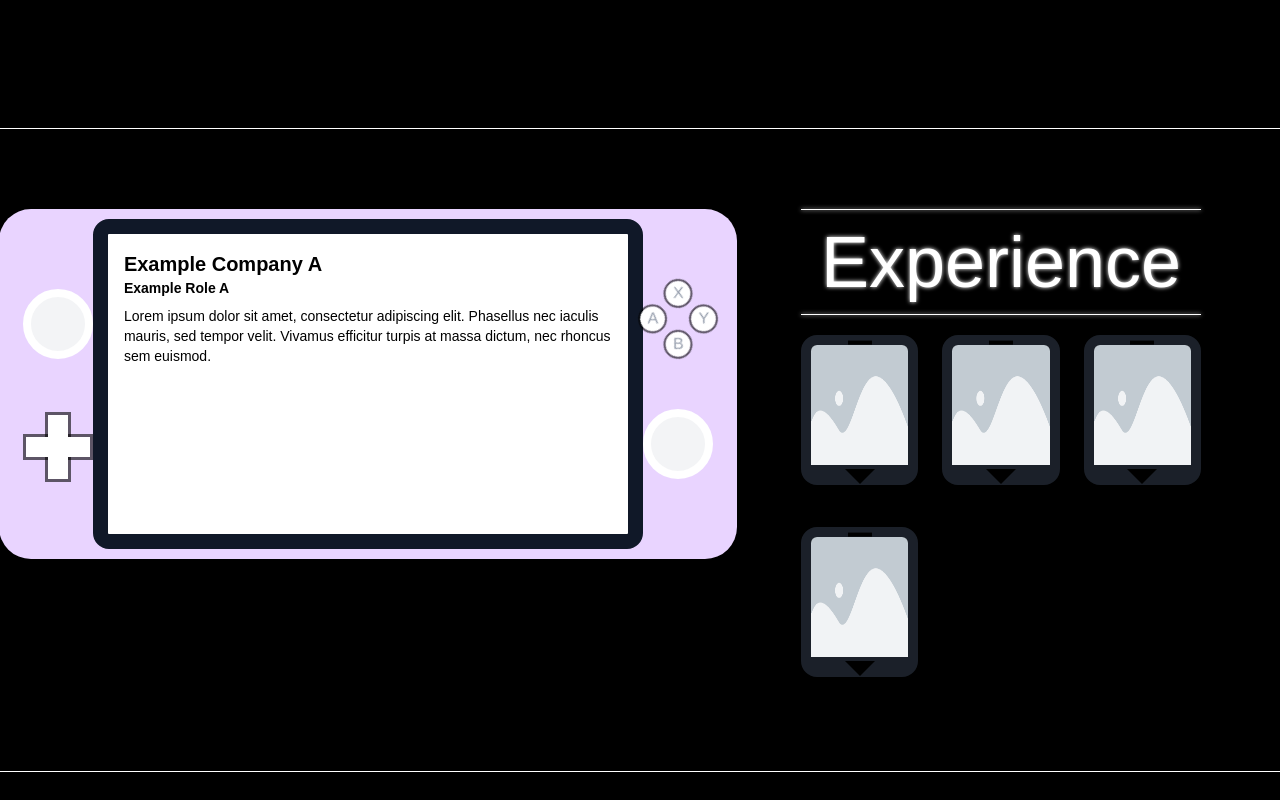
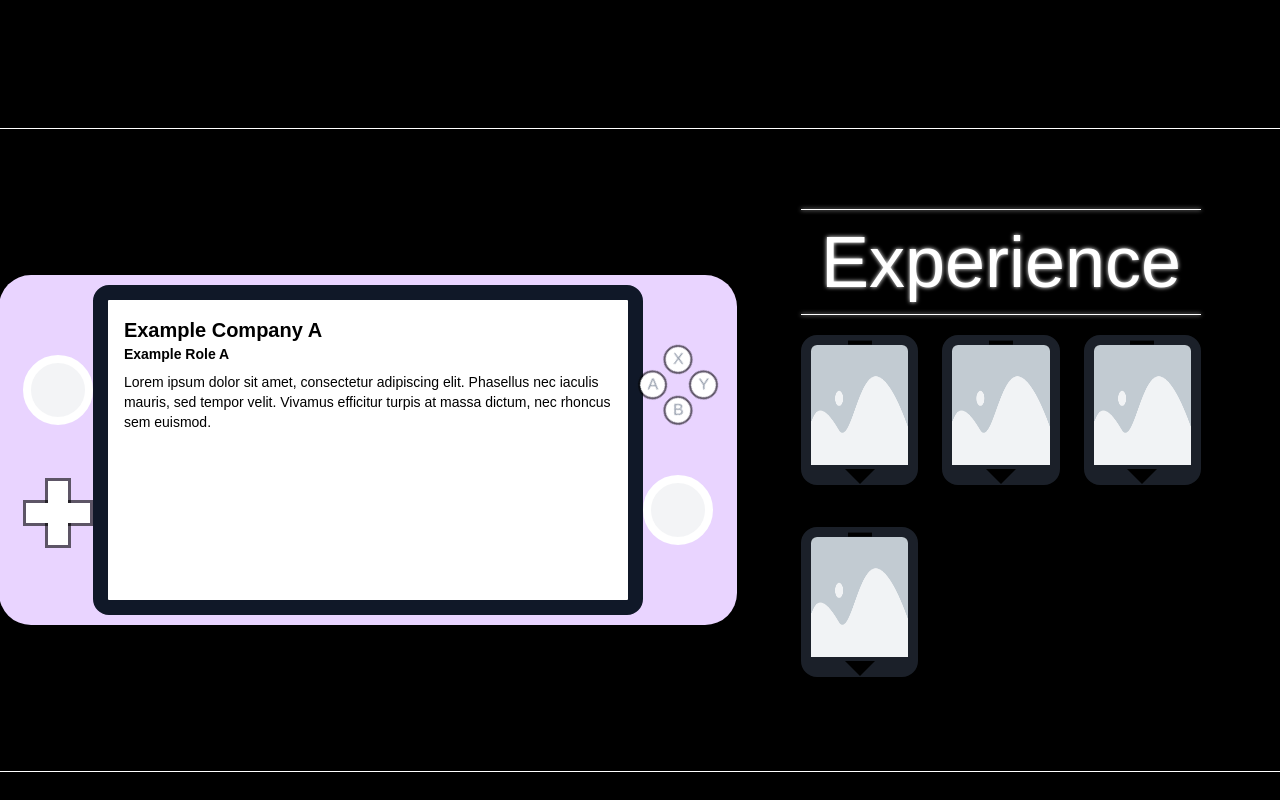
Before and after one commit to Simon-Cun/Portfolio, a Next.js app: page / in a window 1280 px wide. Shown: the part 5080-5880 px from the top of the page. Built offline with nearby package versions, Linux system fonts and the light colour scheme; a web font is replaced by a local one.

Commit message:
fixing styling

```diff
--- a/src/components/experience/Experience.tsx
+++ b/src/components/experience/Experience.tsx
@@ -7,17 +7,13 @@ import Image from "next/image";
 const Experience = () => {
   const { selectedExperience, setSelectedExperience, ExperienceData } =
     useExperienceContent();
-
   const buttons = ["X", "Y", "A", "B"];
-
   return (
     <section
       id="experience"
-      className="flex w-full items-start justify-center gap-16 border-b-1 py-20 pr-20"
+      className="flex w-full items-center justify-center gap-16 border-b-1 py-20 pr-20"
     >
-      {/* Game Console Layout */}
       <div className="flex h-[350px] w-[800px] items-center justify-between rounded-4xl bg-purple-200 px-6">
-        {/* Left Controls */}
         <div className="flex h-full flex-col items-center justify-between py-20">
           <div className="h-[70px] w-[70px] rounded-full border-8 border-white bg-gray-100"></div>
           <div className="relative h-16 w-16">
@@ -26,15 +22,11 @@ const Experience = () => {
             <div className="absolute top-0 left-1/2 h-full w-5 -translate-x-1/2 bg-white" />
           </div>
         </div>
-
-        {/* Screen */}
         <div className="flex h-[330px] w-[550px] flex-col rounded-2xl border-[15px] border-gray-900 bg-white p-4 text-black">
           <div className="text-xl font-bold">{selectedExperience.title}</div>
           <div className="text-sm font-semibold">{selectedExperience.job}</div>
           <p className="mt-2 text-sm">{selectedExperience.information}</p>
         </div>
-
-        {/* Right Controls */}
         <div className="flex h-full flex-col items-center justify-between py-20">
           <div className="grid h-16 w-16 rotate-45 grid-cols-2 gap-2">
             {buttons.map((char, index) => (
@@ -52,7 +44,6 @@ const Experience = () => {
           <div className="h-[70px] w-[70px] rounded-full border-8 border-white bg-gray-100"></div>
         </div>
       </div>
-      {/* Experience Card List */}
       <div>
         <div className="flex w-full justify-center">
           <HorizontalTitle title="Experience" />
```
